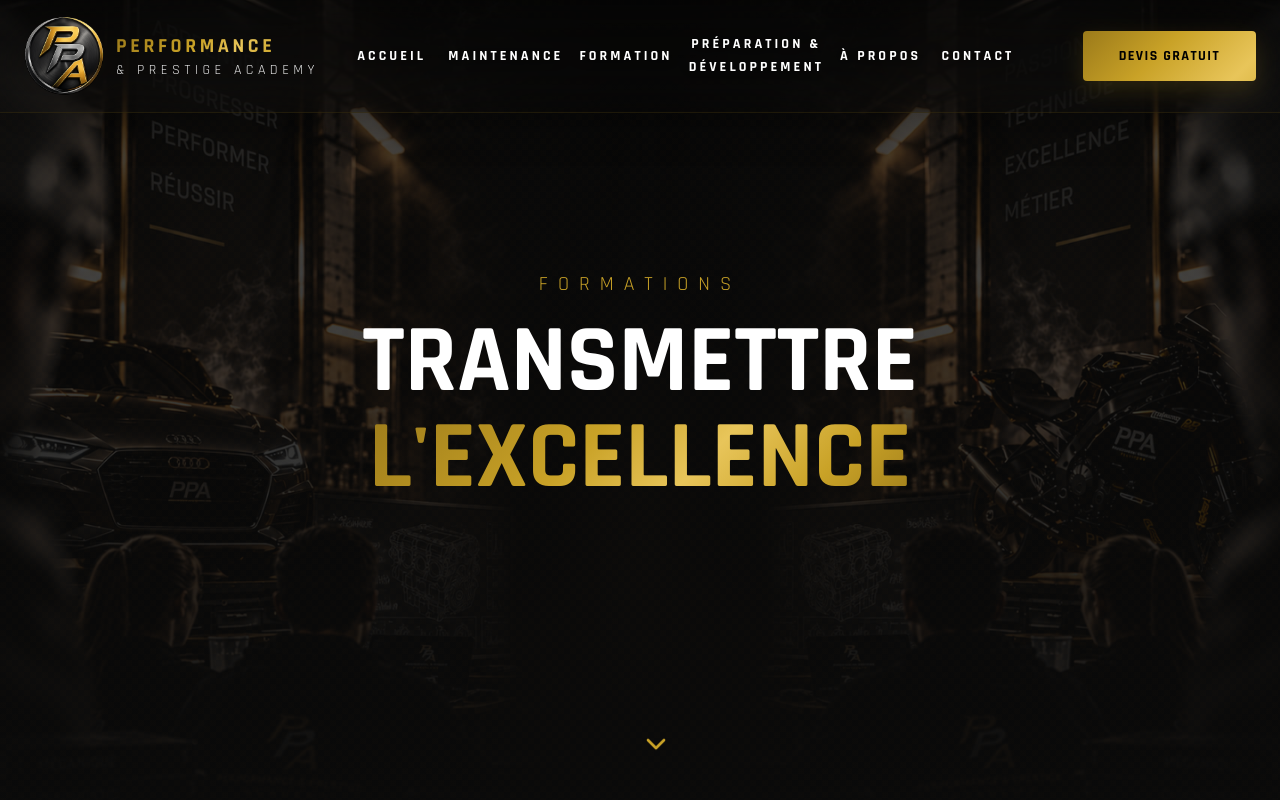
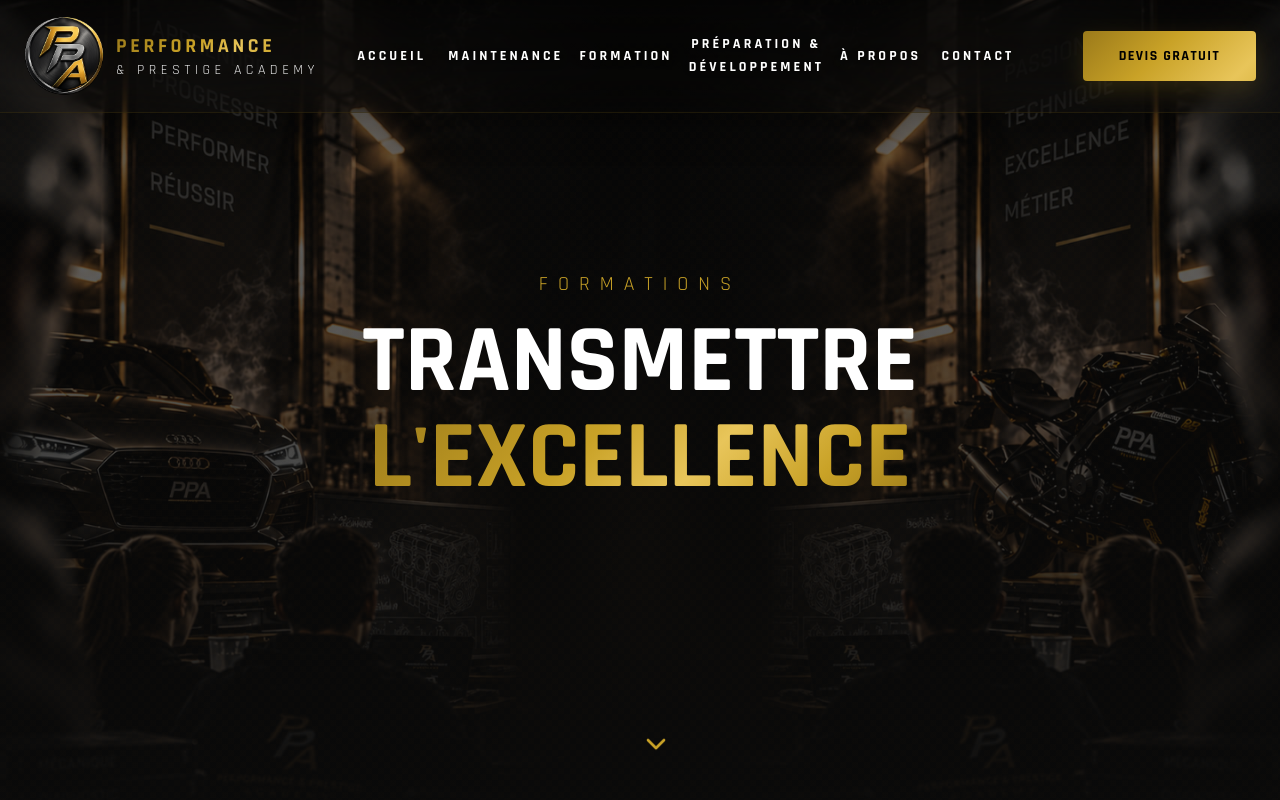
Before and after one commit to PerformancePrestigeAcademy/performance-prestige-academy, a React (Vite) app: page /formation in a window 1280 px wide. Shown: the top 800 px of the page. Built offline with nearby package versions, Linux system fonts and the light colour scheme.

Commit message:
PATCH 028 v5

```diff
--- a/src/components/HeroPage.tsx
+++ b/src/components/HeroPage.tsx
@@ -22,7 +22,7 @@ export default function HeroPage({
     <img
       src={image}
       alt="Hero background"
-      className="w-full h-full object-cover object-center opacity-40"
+      className="w-full h-full object-cover object-center opacity-60"
     />
     <div className="hero-overlay absolute inset-0" />
 <div className="absolute inset-0 checkered-accent opacity-20" />
```
